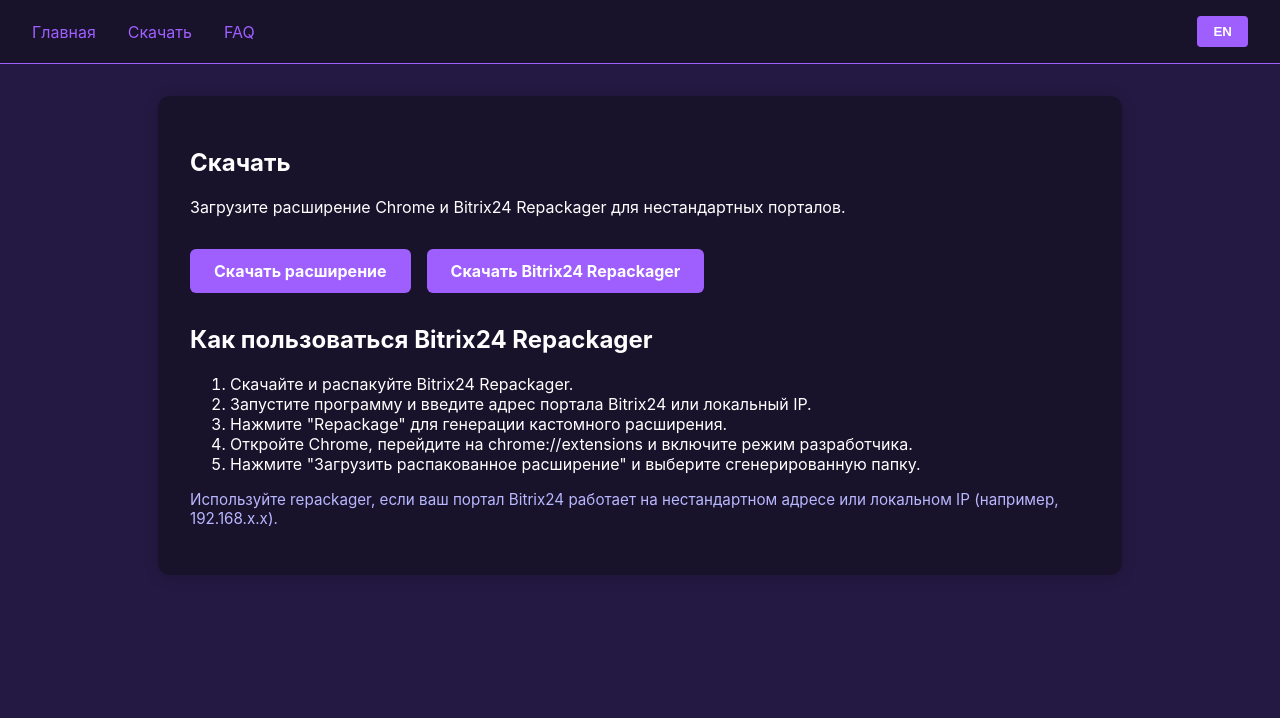
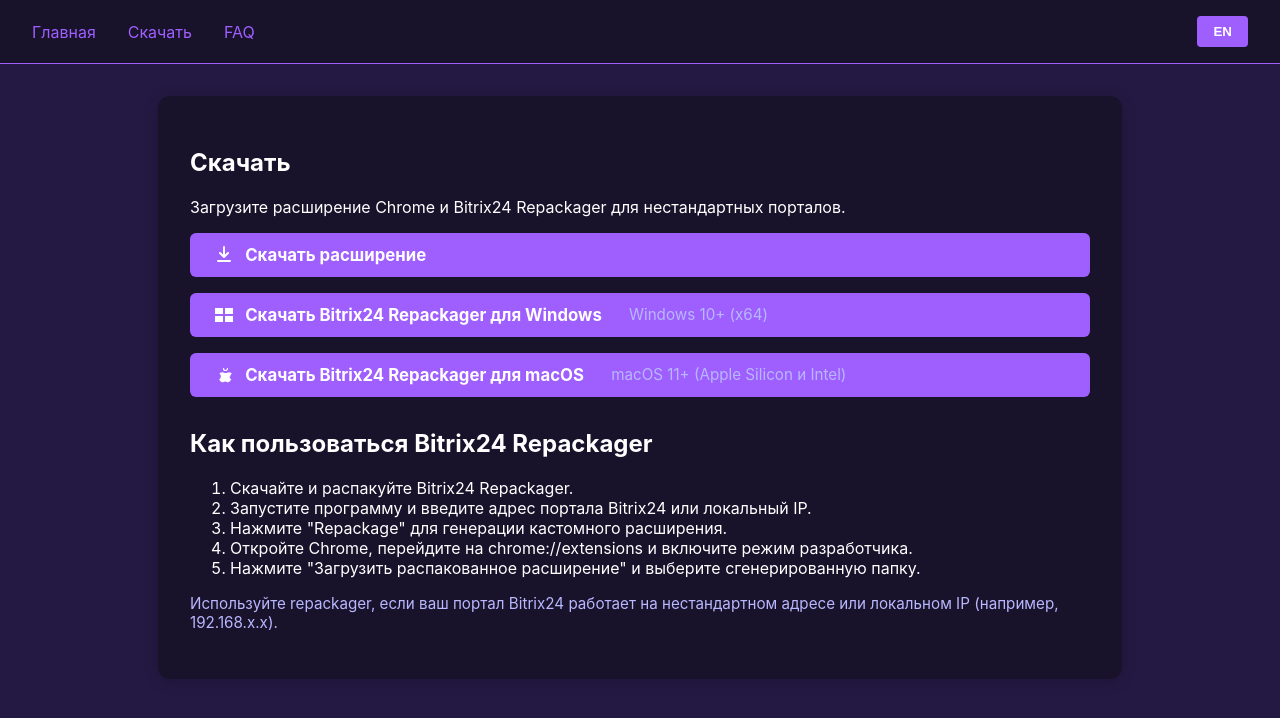
Before and after one commit to larcanus/B24DA-SPA, a Vue app: page /download in a window 1280 px wide. Shown: the top 718 px of the page. Built offline with nearby package versions, Linux system fonts and the light colour scheme.

Commit message:
edit download

```diff
--- a/src/i18n/en.js
+++ b/src/i18n/en.js
@@ -32,8 +32,10 @@
 		title: 'Download',
 		description: 'Get the Chrome extension and Bitrix24 Repackager for custom portals.',
 		extension_btn: 'Download Extension',
-		repackager_btn: 'Download Bitrix24 Repackager',
-		repackager_title: 'How to use Bitrix24 Repackager',
+		repackager_win_btn: 'Download Bitrix24 Repackager for Windows',
+		repackager_win_info: 'Windows 10+ (x64)',
+		repackager_mac_btn: 'Download Bitrix24 Repackager for macOS',
+		repackager_mac_info: 'macOS 11+ (Apple Silicon & Intel)',
 		repackager_step1: 'Download and unzip Bitrix24 Repackager.',
 		repackager_step2: 'Run the tool and enter your Bitrix24 portal address or local IP.',
 		repackager_step3: 'Click "Repackage" to generate a custom extension.',
--- a/src/i18n/ru.js
+++ b/src/i18n/ru.js
@@ -32,7 +32,10 @@
 		title: 'Скачать',
 		description: 'Загрузите расширение Chrome и Bitrix24 Repackager для нестандартных порталов.',
 		extension_btn: 'Скачать расширение',
-		repackager_btn: 'Скачать Bitrix24 Repackager',
+		repackager_win_btn: 'Скачать Bitrix24 Repackager для Windows',
+		repackager_win_info: 'Windows 10+ (x64)',
+		repackager_mac_btn: 'Скачать Bitrix24 Repackager для macOS',
+		repackager_mac_info: 'macOS 11+ (Apple Silicon и Intel)',
 		repackager_title: 'Как пользоваться Bitrix24 Repackager',
 		repackager_step1: 'Скачайте и распакуйте Bitrix24 Repackager.',
 		repackager_step2: 'Запустите программу и введите адрес портала Bitrix24 или локальный IP.',
--- a/src/views/DownloadView.vue
+++ b/src/views/DownloadView.vue
@@ -9,10 +9,36 @@
     <p>{{ t('download.description') }}</p>
     <div class="downloads">
       <a class="download-btn" href="/files/extension.zip" download>
+        <span class="icon">
+          <svg width="20" height="20" viewBox="0 0 20 20" fill="none">
+            <path d="M10 2v10m0 0l-4-4m4 4l4-4M4 16h12" stroke="#fff" stroke-width="2" stroke-linecap="round" stroke-linejoin="round"/>
+          </svg>
+        </span>
         {{ t('download.extension_btn') }}
       </a>
-      <a class="download-btn" href="/files/bitrix24-repackager.zip" download>
-        {{ t('download.repackager_btn') }}
+      <a class="download-btn" href="/files/bitrix24-repackager-win.zip" download>
+        <span class="icon">
+          <!-- Windows icon -->
+          <svg width="20" height="20" viewBox="0 0 20 20" fill="none">
+            <rect x="1" y="3" width="8" height="6" fill="#fff"/>
+            <rect x="1" y="11" width="8" height="6" fill="#fff"/>
+            <rect x="11" y="3" width="8" height="6" fill="#fff"/>
+            <rect x="11" y="11" width="8" height="6" fill="#fff"/>
+          </svg>
+        </span>
+        {{ t('download.repackager_win_btn') }}
+        <span class="btn-info">{{ t('download.repackager_win_info') }}</span>
+      </a>
+      <a class="download-btn" href="/files/bitrix24-repackager-mac.zip" download>
+        <span class="icon">
+          <!-- Apple icon -->
+          <svg width="20" height="20" viewBox="0 0 20 20" fill="none">
+            <path d="M15.5 11.5c.1 2.1 1.8 2.8 1.8 2.8s-1.5 2.9-3.1 2.9c-1.2 0-1.6-.8-3-.8s-1.8.8-3 .8c-1.6 0-3.1-2.9-3.1-2.9s1.7-.7 1.8-2.8c.1-2.1-1.5-3-1.5-3s1.3-1.2 3.2-1.2c1.1 0 1.7.8 3 .8s1.9-.8 3-.8c1.9 0 3.2 1.2 3.2 1.2s-1.6.9-1.5 3z" fill="#fff"/>
+            <path d="M13.5 3.5c0 1.1-.9 2-2 2s-2-.9-2-2" stroke="#fff" stroke-width="1.2" stroke-linecap="round"/>
+          </svg>
+        </span>
+        {{ t('download.repackager_mac_btn') }}
+        <span class="btn-info">{{ t('download.repackager_mac_info') }}</span>
       </a>
     </div>
     <div class="instructions">
@@ -32,20 +58,37 @@
 <style scoped>
 .downloads {
   margin-bottom: 2rem;
+  display: flex;
+  flex-direction: column;
+  gap: 1rem;
 }
 .download-btn {
-  display: inline-block;
-  margin: 1rem 1rem 0 0;
+  display: flex;
+  align-items: center;
+  gap: 0.7rem;
+  margin: 0;
   padding: 0.75rem 1.5rem;
   background: var(--accent);
   color: #fff;
   border-radius: 6px;
   text-decoration: none;
   font-weight: bold;
+  font-size: 1.05rem;
   transition: background 0.2s;
+  position: relative;
 }
 .download-btn:hover {
   background: #a259e6;
+}
+.icon {
+  display: flex;
+  align-items: center;
+}
+.btn-info {
+  margin-left: 1rem;
+  font-size: 0.95rem;
+  color: var(--text-secondary);
+  font-weight: normal;
 }
 .instructions {
   margin-top: 2rem;
```
